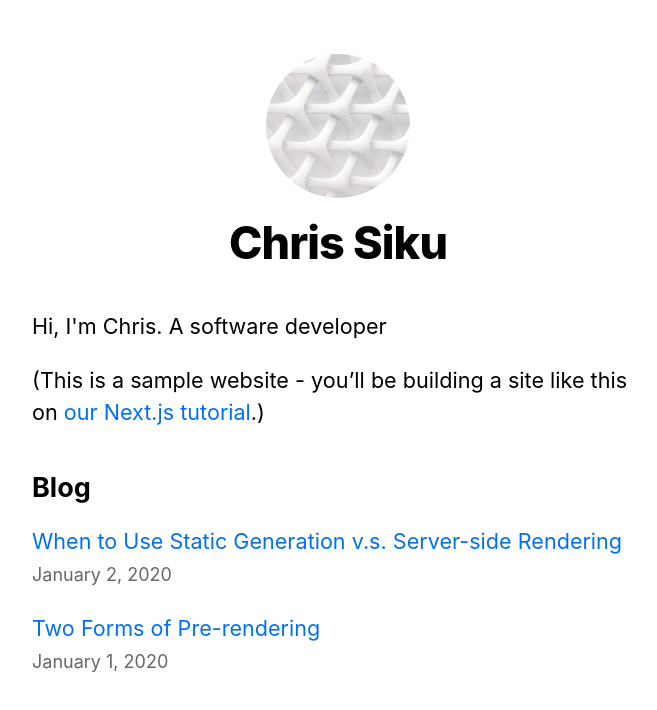
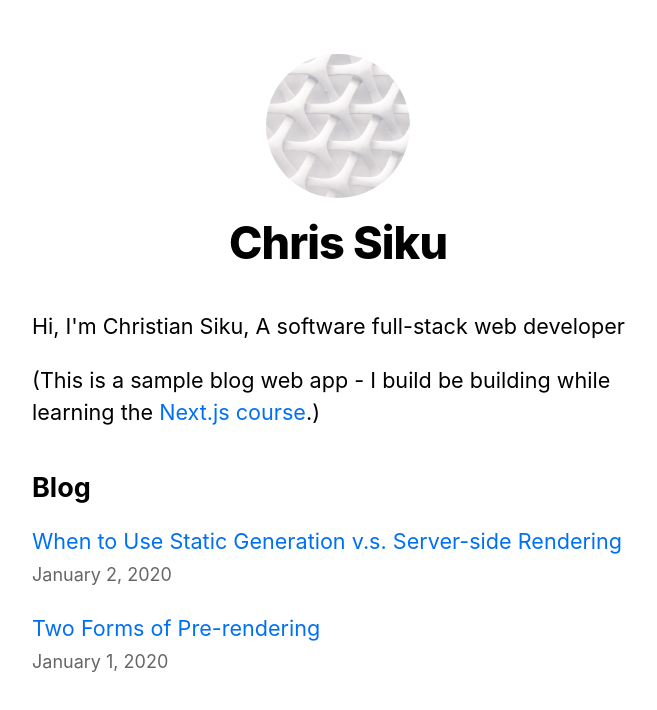
Before and after one commit to Chrissiku/nextjs-blog, a Next.js app: page / in a window 1280 px wide. Shown: the top 710 px of the page, without its empty margins (302-959 px from the left). Built offline with nearby package versions, Linux system fonts and the light colour scheme.

Commit message:
Add API route

```diff
--- /dev/null
+++ b/pages/api/hello.js
@@ -0,0 +1,3 @@
+export default function handler(req, res) {
+  res.status(200).json({ text: "Hello" });
+}
--- a/pages/index.js
+++ b/pages/index.js
@@ -21,10 +21,10 @@ export default function Home({ allPostsData }) {
         <title>{siteTitle}</title>
       </Head>
       <section className={utilStyles.headingMd}>
-        <p>Hi, I'm Chris. A software developer</p>
+        <p>Hi, I'm Christian Siku, A software full-stack web developer</p>
         <p>
-          (This is a sample website - you’ll be building a site like this on{" "}
-          <a href="https://nextjs.org/learn">our Next.js tutorial</a>.)
+          (This is a sample blog web app - I build be building while learning
+          the <a href="https://nextjs.org/learn">Next.js course</a>.)
         </p>
       </section>
 
```
